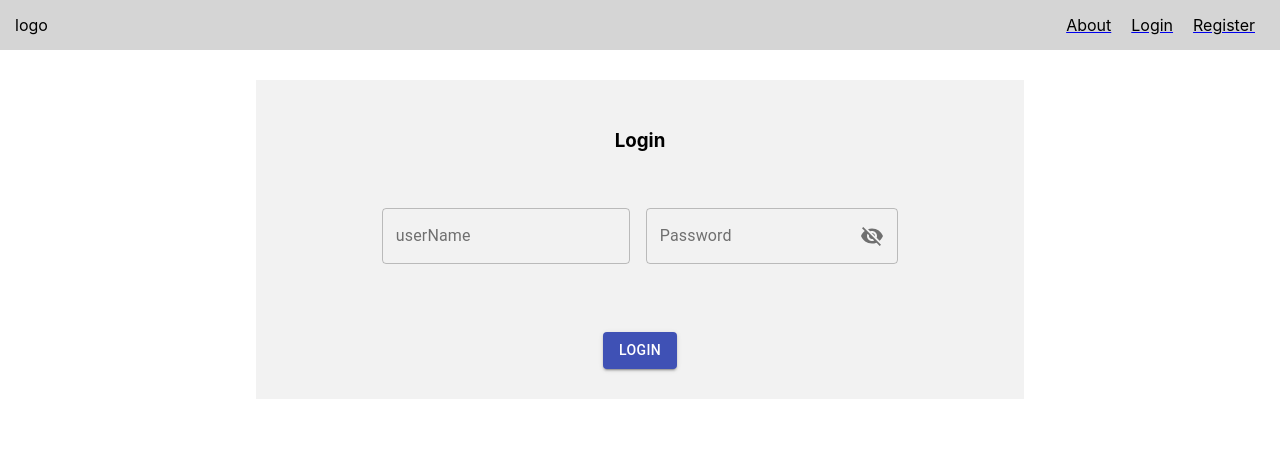
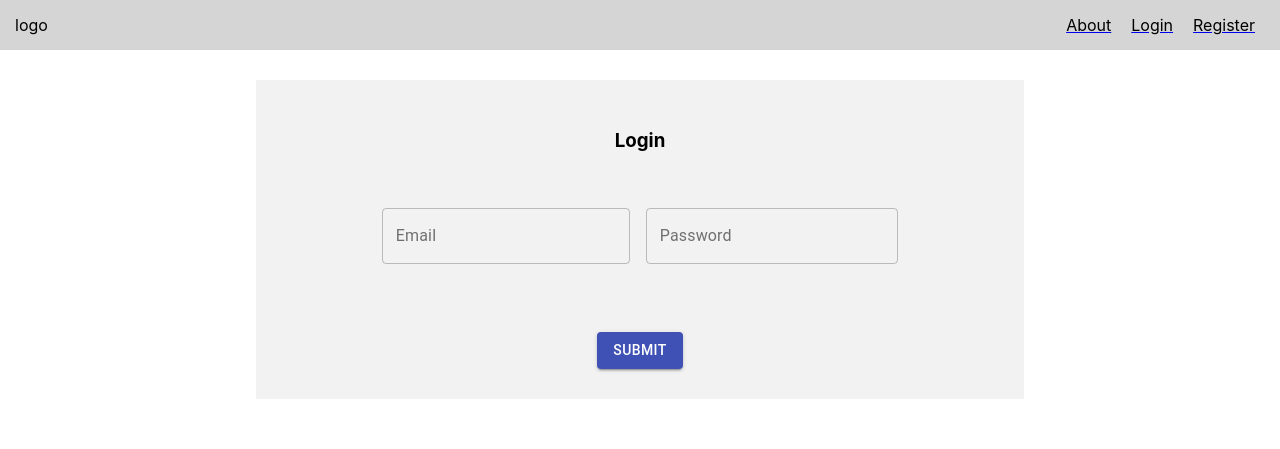
Before and after one commit to dhavalvasoya/redux-saga-demo, a React (Create React App) app: page /login in a window 1280 px wide. Shown: the top 449 px of the page. Built offline with nearby package versions, Linux system fonts and the light colour scheme.

Commit message:
validation in login screen

```diff
--- a/db.json
+++ b/db.json
@@ -81,6 +81,13 @@
       "phoneNo": "8758896325",
       "password": "123123",
       "id": 10
+    },
+    {
+      "name": "dhaval",
+      "mail": "test@gmail.com",
+      "phoneNo": "123123123",
+      "password": "123123123",
+      "id": 11
     }
   ]
 }
--- a/package.json
+++ b/package.json
@@ -11,6 +11,7 @@
     "@types/react": "^17.0.5",
     "@types/react-dom": "^17.0.5",
     "axios": "^0.21.1",
+    "formik": "^2.2.8",
     "json-server": "^0.16.3",
     "react": "^17.0.2",
     "react-dom": "^17.0.2",
@@ -20,7 +21,8 @@
     "redux-logger": "^3.0.6",
     "redux-saga": "^1.1.3",
     "typescript": "^4.2.4",
-    "web-vitals": "^1.1.2"
+    "web-vitals": "^1.1.2",
+    "yup": "^0.32.9"
   },
   "scripts": {
     "start": "react-scripts start",
--- a/src/About/index.tsx
+++ b/src/About/index.tsx
@@ -28,12 +28,11 @@ function About() {
           </div>
         </div>
       </header>
-      <div>about page</div>
       <Button onClick={handleLogout} variant="contained" color="secondary">
         Logout
       </Button>
       <div className="footercontainer">
-        <p className="footercontent">Copyright @2021 | Designed With by </p>
+        <p className="footercontent">Copyright @2021 | Designed With by ...</p>
       </div>
     </>
   );
--- a/src/Login/index.tsx
+++ b/src/Login/index.tsx
@@ -1,4 +1,4 @@
-import React from "react";
+import React, { useState } from "react";
 import { NavLink } from "react-router-dom";
 
 import clsx from "clsx";
@@ -9,20 +9,15 @@ import {
   createStyles,
   createMuiTheme,
 } from "@material-ui/core/styles";
-import IconButton from "@material-ui/core/IconButton";
-import OutlinedInput from "@material-ui/core/OutlinedInput";
-import InputLabel from "@material-ui/core/InputLabel";
-import InputAdornment from "@material-ui/core/InputAdornment";
-import FormControl from "@material-ui/core/FormControl";
-import Visibility from "@material-ui/icons/Visibility";
-import VisibilityOff from "@material-ui/icons/VisibilityOff";
+import { useDispatch } from "react-redux";
+import { loginUserRequset } from "../Action";
 import TextField from "@material-ui/core/TextField";
-import { green } from "@material-ui/core/colors";
+import { red } from "@material-ui/core/colors";
 import Button from "@material-ui/core/Button";
+import { useFormik } from "formik";
+import * as yup from "yup";
 
 import "./styles.css";
-import { useDispatch } from "react-redux";
-import { loginUserRequset } from "../Action";
 
 const useStyles = makeStyles((theme: Theme) =>
   createStyles({
@@ -42,47 +37,38 @@ const useStyles = makeStyles((theme: Theme) =>
   })
 );
 
-interface State {
-  name: string;
-  password: string;
-  showPassword: boolean;
-}
+const validationSchema = yup.object({
+  email: yup
+    .string()
+    .email("Enter a valid email")
+    .required("Email is required"),
+  password: yup
+    .string()
+    .min(8, "Password should be of minimum 8 characters length")
+    .required("Password is required"),
+});
 
 const Login = () => {
   const classes = useStyles();
-  const [values, setValues] = React.useState<State>({
-    name: "",
+
+  const dispatch = useDispatch();
+  const formik = useFormik({
+    initialValues: {
+      email: "",
       password: "",
-    showPassword: false,
+    },
+    validationSchema: validationSchema,
+    onSubmit: (values) => {
+      console.log(values);
+      dispatch(loginUserRequset(values));
+    },
   });
-  const dispatch = useDispatch();
-
-  const handleChange =
-    (prop: keyof State) => (event: React.ChangeEvent<HTMLInputElement>) => {
-      setValues({ ...values, [prop]: event.target.value });
-    };
-
-  const handleClickShowPassword = () => {
-    setValues({ ...values, showPassword: !values.showPassword });
-  };
-
-  const handleMouseDownPassword = (
-    event: React.MouseEvent<HTMLButtonElement>
-  ) => {
-    event.preventDefault();
-  };
 
   const theme = createMuiTheme({
     palette: {
-      primary: green,
+      primary: red,
     },
   });
-  const handlelogin = () => {
-    if (values.name && values.password !== undefined) {
-      dispatch(loginUserRequset(values));
-      console.log(values);
-    }
-  };
 
   return (
     <>
@@ -106,50 +92,44 @@ const Login = () => {
         <div className="registercontainer">
           <h3>Login</h3>
         </div>
+        <form onSubmit={formik.handleSubmit}>
           <div className="registerinputcontainer">
             <ThemeProvider theme={theme}>
               <TextField
+                name="email"
+                label="Email"
                 className={classes.margin}
-              label="userName"
                 variant="outlined"
                 id="mui-theme-provider-outlined-input"
-              onChange={handleChange("name")}
-              value={values.name}
+                value={formik.values.email}
+                onChange={formik.handleChange}
+                error={formik.touched.email && Boolean(formik.errors.email)}
+                helperText={formik.touched.email && formik.errors.email}
               />
             </ThemeProvider>
-          <FormControl
+            <ThemeProvider theme={theme}>
+              <TextField
                 className={clsx(classes.margin, classes.textField)}
                 variant="outlined"
-          >
-            <InputLabel htmlFor="outlined-adornment-password">
-              Password
-            </InputLabel>
-            <OutlinedInput
                 id="outlined-adornment-password"
-              type={values.showPassword ? "text" : "password"}
-              value={values.password}
-              onChange={handleChange("password")}
-              endAdornment={
-                <InputAdornment position="end">
-                  <IconButton
-                    aria-label="toggle password visibility"
-                    onClick={handleClickShowPassword}
-                    onMouseDown={handleMouseDownPassword}
-                    edge="end"
-                  >
-                    {values.showPassword ? <Visibility /> : <VisibilityOff />}
-                  </IconButton>
-                </InputAdornment>
+                name="password"
+                label="Password"
+                type="password"
+                value={formik.values.password}
+                onChange={formik.handleChange}
+                error={
+                  formik.touched.password && Boolean(formik.errors.password)
                 }
-              labelWidth={70}
+                helperText={formik.touched.password && formik.errors.password}
               />
-          </FormControl>
+            </ThemeProvider>
           </div>
           <div className="registercontainer">
-          <Button variant="contained" color="primary" onClick={handlelogin}>
-            Login
+            <Button variant="contained" color="primary" fullWidth type="submit">
+              Submit
             </Button>
           </div>
+        </form>
       </div>
       <div className="footercontainer">
         <p className="footercontent">Copyright @2021 | Designed With by ....</p>
--- a/src/Login/styles.css
+++ b/src/Login/styles.css
@@ -12,6 +12,8 @@
     text-align: center;
     padding-top: 30px;
     padding-bottom: 30px;
+    width: fit-content;
+    margin: auto;
   }
   .registerinputcontainer {
     justify-content: center;
@@ -19,6 +21,7 @@
     /* width: 50%; */
     width: auto;
     padding-bottom: 30px;
+    text-align: center;
   }
   .footercontainer {
     padding-bottom: 10px;
--- a/src/Register/index.tsx
+++ b/src/Register/index.tsx
@@ -65,6 +65,8 @@ const Register = () => {
     }
   };
   const classes = useStyles();
+
+
   return (
     <>
       <header>
@@ -101,6 +103,7 @@ const Register = () => {
                 name="name"
                 onChange={handleChange}
                 value={register.name}
+
               />
               <ValidationTextField
                 className={classes.margin}
@@ -151,7 +154,7 @@ const Register = () => {
         </div>
       </div>
       <div className="footercontainer">
-        <p className="footercontent">Copyright @2017 | Designed With by </p>
+        <p className="footercontent">Copyright @2021 | Designed With by ... </p>
       </div>
     </>
   );
--- a/src/saga/index.tsx
+++ b/src/saga/index.tsx
@@ -23,6 +23,8 @@ export function* onLoadPost() {
   yield takeLatest("LOAD_POST_START", onLoadPostStartAsync);
 }
 
+
+//login data compare
 export const loadLoginApi = async (data: any) =>
   await axios.get(`http://localhost:3003/userData`);
 
@@ -33,12 +35,11 @@ export function* onLoadLoginAsync(data: any): any {
     let data1 = data.payload;
     let loginUserData = yield user.find(
       (value: any) =>
-        value.name === data1.name && value.password === data1.password
+        value.mail === data1.email && value.password === data1.password
     );
     if (loginUserData) {
       localStorage.setItem("login", JSON.stringify(true));
       localStorage.setItem("user", JSON.stringify(loginUserData));
-      console.log(loginUserData, "result");
     }
 
     yield put(loginUserSuccess(response.data));
```
Also changed, not shown: 1 other file (tests, documents, lock files or other folders). Lines whose indentation alone changed are shown as unchanged.
